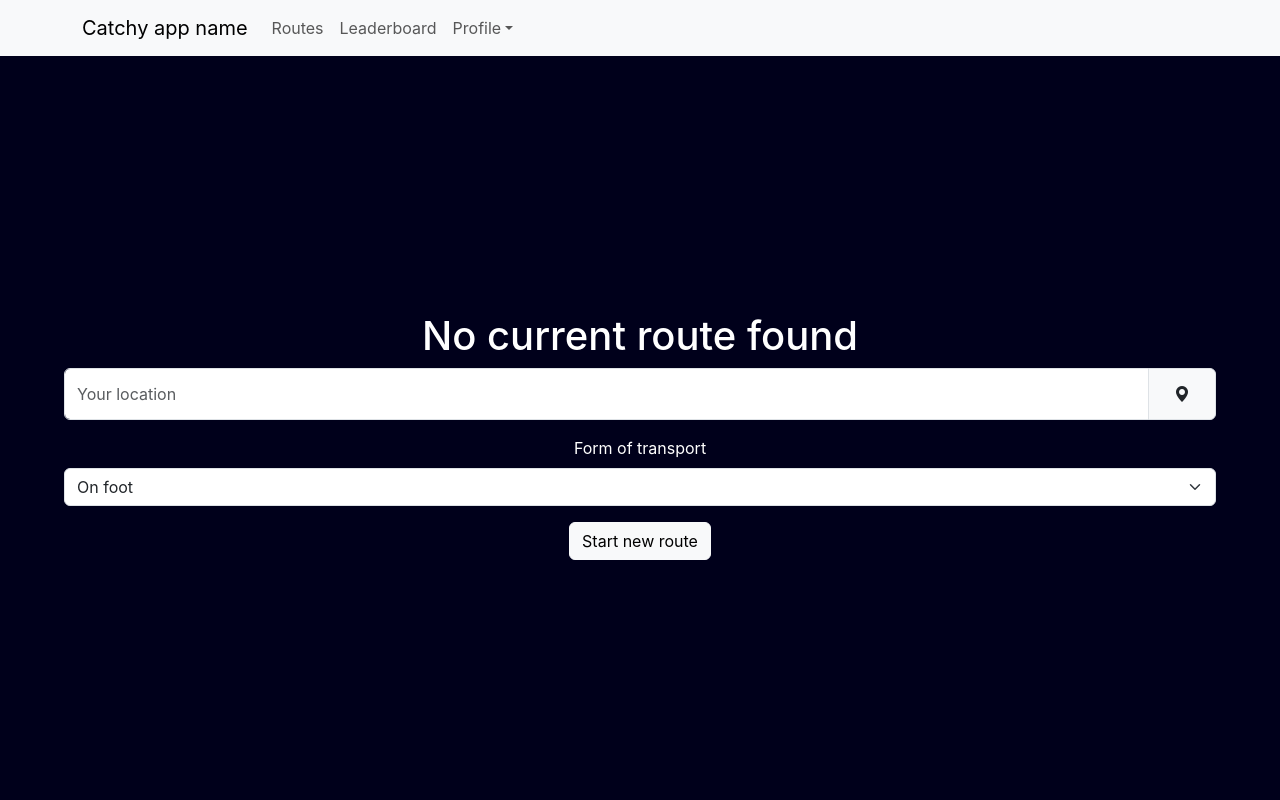
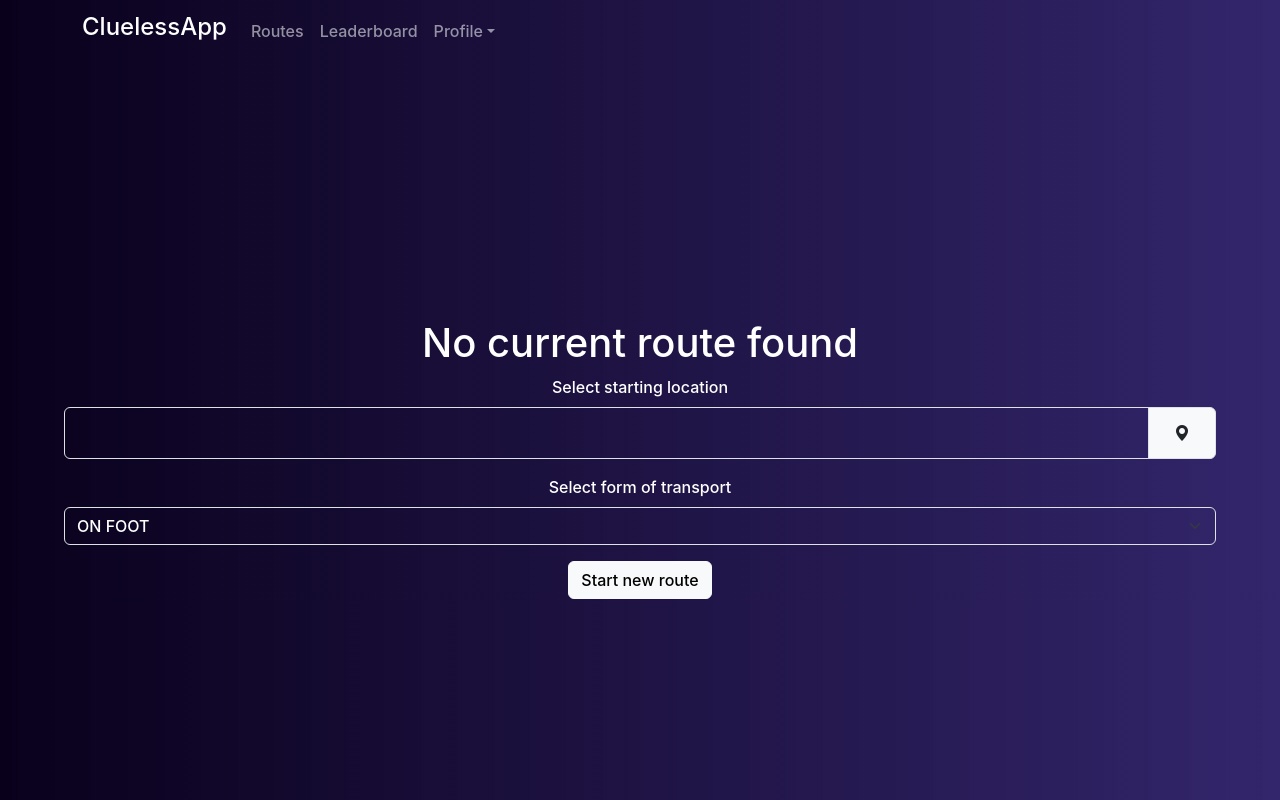
Before and after one commit to Trechu/SWM2025, a React (Create React App) app in the folder frontend/my-app/: page /login in a window 1280 px wide. Both pictures are taken after typing "Sample" into the empty fields and a click on the button "Login". Built offline with nearby package versions, Linux system fonts and the light colour scheme.

Commit message:
Frontend pages specifics

```diff
--- a/frontend/my-app/src/Leaderboards.css
+++ b/frontend/my-app/src/Leaderboards.css
@@ -3,3 +3,18 @@
     margin: auto;
     margin-top: 20%;
 }
+
+.entry-border {
+    border-radius: 10px;
+    border-width: 1px;
+    margin-bottom: 2%;
+    padding: 1.5%;
+    border-color: rgba(255, 255, 255, 0.352);
+    border-style: solid;
+    background: rgba(25, 25, 26, 0.177);
+}
+
+.entry {
+    font-size: larger;
+    font-weight: 600;
+}
--- a/frontend/my-app/src/Leaderboards.js
+++ b/frontend/my-app/src/Leaderboards.js
@@ -7,7 +7,7 @@ import Col from 'react-bootstrap/Col';
 
 function PositionComponent({ positionEntry }) {
     return (
-        <Row>
+        <Row className='entry entry-border'>
             <Col xs="1" lg="2">{positionEntry.position}</Col>
             <Col xs="3" lg="2">{positionEntry.username}</Col>
             <Col xs="2" lg="2">{positionEntry.distance + " km"}</Col>
@@ -47,16 +47,16 @@ function LeaderboardsComponent() {
         <div className="leaderboard-body">
             <Form>
                 <Form.Group>
-                    <Form.Label>Select leaderboard timeline</Form.Label>
-                    <Form.Select>
+                    <Form.Label><h3>Select leaderboard timeline</h3></Form.Label>
+                    <Form.Select style={{ "color": "white", "fontWeight":"500" }} className="bg-transparent">
                         <option>Today</option>
                         <option>This week</option>
                         <option>This month</option>
                     </Form.Select>
                 </Form.Group>
             </Form>
-            <Container>
-                <Row>
+            <Container style={{"marginTop":"5%"}}>
+                <Row className='entry' style={{"marginTop":"3%", "marginBottom":"3%"}}>
                     <Col xs="1" lg="2"></Col>
                     <Col xs="3" lg="2">Username</Col>
                     <Col xs="2" lg="2">Distance</Col>
--- a/frontend/my-app/src/Login.js
+++ b/frontend/my-app/src/Login.js
@@ -13,11 +13,11 @@ function LoginComponent() {
     }
 
     return (
-        <section className="vh-100 gradient-custom">
+        <section className="vh-100" >
             <div className="container py-5 h-100">
                 <div className="row d-flex justify-content-center align-items-center h-100">
                     <div className="col-12 col-md-8 col-lg-6 col-xl-5">
-                        <div className="card bg-dark text-white" style={{"borderRadius":"1em"}}>
+                        <div className="card text-white" style={{"borderRadius":"1em", "backgroundColor":"#0E021D", "borderWidth":"1px", "borderStyle":"solid"}}>
                             <div className="card-body p-5 text-center">
 
                                 <form className="mb-md-5 mt-md-4 pb-5" onSubmit={handleLogin}>
@@ -26,8 +26,8 @@ function LoginComponent() {
                                     <p className="text-white-50 mb-5">Please enter your username</p>
 
                                     <div data-mdb-input-init className="form-outline form-white mb-4">
-                                        <label className="form-label" htmlFor="typeNameX">Username</label>
-                                        <input type="name" id="typeNameX" className="form-control form-control-lg" />
+                                        <label className="form-label" htmlFor="typeNameX" >Username</label>
+                                        <input type="name" id="typeNameX" className="form-control form-control-lg" style={{"background":"transparent", "color":"white"}}/>
                                     </div>
 
                                     <button data-mdb-button-init data-mdb-ripple-init className="btn btn-outline-light btn-lg px-5" type="submit">Login</button>
--- a/frontend/my-app/src/Navbar.css
+++ b/frontend/my-app/src/Navbar.css
@@ -1,3 +1,3 @@
 .navbar {
-    background-color: inherit;
+   background: transparent;
 }
--- a/frontend/my-app/src/Navbar.js
+++ b/frontend/my-app/src/Navbar.js
@@ -6,16 +6,16 @@ import './Navbar.css';
 
 function NavbarComponent() {
   return (
-    <Navbar expand="lg" className="bg-body-tertiary navbar">
+    <Navbar expand="lg" className="bg-transparent" variant='dark'>
       <Container>
-        <Navbar.Brand href="#home">Catchy app name</Navbar.Brand>
+        <Navbar.Brand><h4>CluelessApp</h4></Navbar.Brand>
         <Navbar.Toggle aria-controls="basic-navbar-nav" />
         <Navbar.Collapse id="basic-navbar-nav">
           <Nav className="me-auto">
             <Nav.Link href="/routes">Routes</Nav.Link>
             <Nav.Link href="/leaderboard">Leaderboard</Nav.Link>
             <NavDropdown title="Profile" id="basic-nav-dropdown">
-              <NavDropdown.Item href="#action/3.1">Invites</NavDropdown.Item>
+              <NavDropdown.Item >Invites</NavDropdown.Item>
               <NavDropdown.Divider />
               <NavDropdown.Item href="/login">
                 Logout
--- a/frontend/my-app/src/Routes.css
+++ b/frontend/my-app/src/Routes.css
@@ -4,3 +4,9 @@
     margin-top: 20%;
     background-color: inherit;
 }
+
+option {
+    /* Whatever color  you want */
+    background-color: #070221;
+    font-weight: 500;
+}
--- a/frontend/my-app/src/Routes.js
+++ b/frontend/my-app/src/Routes.js
@@ -3,8 +3,12 @@ import Button from 'react-bootstrap/Button';
 import InputGroup from 'react-bootstrap/InputGroup';
 import './Routes.css';
 import 'bootstrap-icons/font/bootstrap-icons.css'
+import { useState } from 'react';
 
 function RoutesComponent() {
+
+    const [route, setRoute] = useState('');
+    const [transportForm, setTransportForm] = useState('WALK');
 
     function success(position) {
         const latitude = position.coords.latitude;
@@ -24,7 +28,12 @@ function RoutesComponent() {
           }
     }
 
+    function handleFormChoice(event){
+        setTransportForm(event.target.value);
+        console.log(event.target.value);
+    }
 
+    if(route == ''){
         return (
             <Form className='form-component'>
                 <h1>
@@ -32,8 +41,44 @@ function RoutesComponent() {
                 </h1>
                 <fieldset>
                     <Form.Group className="mb-3">
+                        <Form.Label htmlFor="locationStartInput" style={{ "color": "white" }} >Select starting location</Form.Label>
                         <InputGroup>
-                        <Form.Control id="locationInput" placeholder="Your location" />
+                            <Form.Control id="locationStartInput" className="bg-transparent" style={{"color":"white"}} />
+                            <InputGroup.Text id="basic-addon1" className="bg-light" >
+                                    <Button onClick={locationHandler} variant="transparent">
+                                        <i class="bi bi-geo-alt-fill"></i>
+                                    </Button>
+                                </InputGroup.Text>
+                        </InputGroup>
+
+                    </Form.Group>
+                    <Form.Group className="mb-3">
+                        <Form.Label htmlFor="transportStartSelect" style={{ "color": "white" }} >Select form of transport</Form.Label>
+                        <Form.Select id="transportStartSelect" className="bg-transparent" style={{"color":"white", "fontWeight":"500"}} onChange={handleFormChoice}>
+                            <option value="WALK">ON FOOT</option>
+                            <option value="BICYCLE">BICYCLE</option>
+                            <option value="CAR">CAR</option>
+                            <option value="BUS">BUS</option>
+                            <option value="TRAIN/METRO">TRAIN/METRO</option>
+                        </Form.Select>
+                    </Form.Group>
+                    <Button type="submit" variant="light" style={{"fontWeight":"500"}}>Start new route</Button>
+                </fieldset>
+            </Form>
+        );
+    } else {
+        return (
+            <Form className='form-component'>
+                <h1>
+                    A route has been started
+                </h1>
+                <h2>
+                    Finish previous route
+                </h2>
+                <fieldset>
+                    <Form.Group className="mb-3">
+                        <InputGroup>
+                            <Form.Control id="locationEndInput" placeholder="End location" className="bg-transparent" style={{"color":"white"}}/>
                             <InputGroup.Text id="basic-addon1" >
                                     <Button onClick={locationHandler} variant="transparent">
                                         <i class="bi bi-geo-alt-fill"></i>
@@ -43,19 +88,21 @@ function RoutesComponent() {
 
                     </Form.Group>
                     <Form.Group className="mb-3">
-                    <Form.Label htmlFor="transportSelect" style={{ "color": "white" }}>Form of transport</Form.Label>
-                    <Form.Select id="transportSelect">
-                        <option>On foot</option>
-                        <option>Bicycle</option>
-                        <option>Car</option>
-                        <option>Bus</option>
-                        <option>Train/Metro</option>
+                        <Form.Label htmlFor="transportEndSelect" style={{ "color": "white" }}>Confirm form of transport</Form.Label>
+                        <Form.Select id="transportEndSelect">
+                            <option value="ON FOOT">ON FOOT</option>
+                            <option value="BICYCLE">BICYCLE</option>
+                            <option value="CAR">CAR</option>
+                            <option value="BUS">BUS</option>
+                            <option value="TRAIN/METRO">TRAIN/METRO</option>
                         </Form.Select>
                     </Form.Group>
-                <Button type="submit" variant="light">Start new route</Button>
+                    <Button type="submit" variant="light">End route</Button>
                 </fieldset>
             </Form>
         );
+    }
+
 };
 
 export default RoutesComponent;
--- a/frontend/my-app/src/index.css
+++ b/frontend/my-app/src/index.css
@@ -5,8 +5,9 @@ body {
     sans-serif;
   -webkit-font-smoothing: antialiased;
   -moz-osx-font-smoothing: grayscale;
-  background-color: #00001b;
+  background: linear-gradient(to right, rgb(9, 1, 28), rgba(19, 3, 84, 0.863));
   color: white;
+  font-weight: 500;
 }
 
 code {
```
Lines whose indentation alone changed are shown as unchanged.
